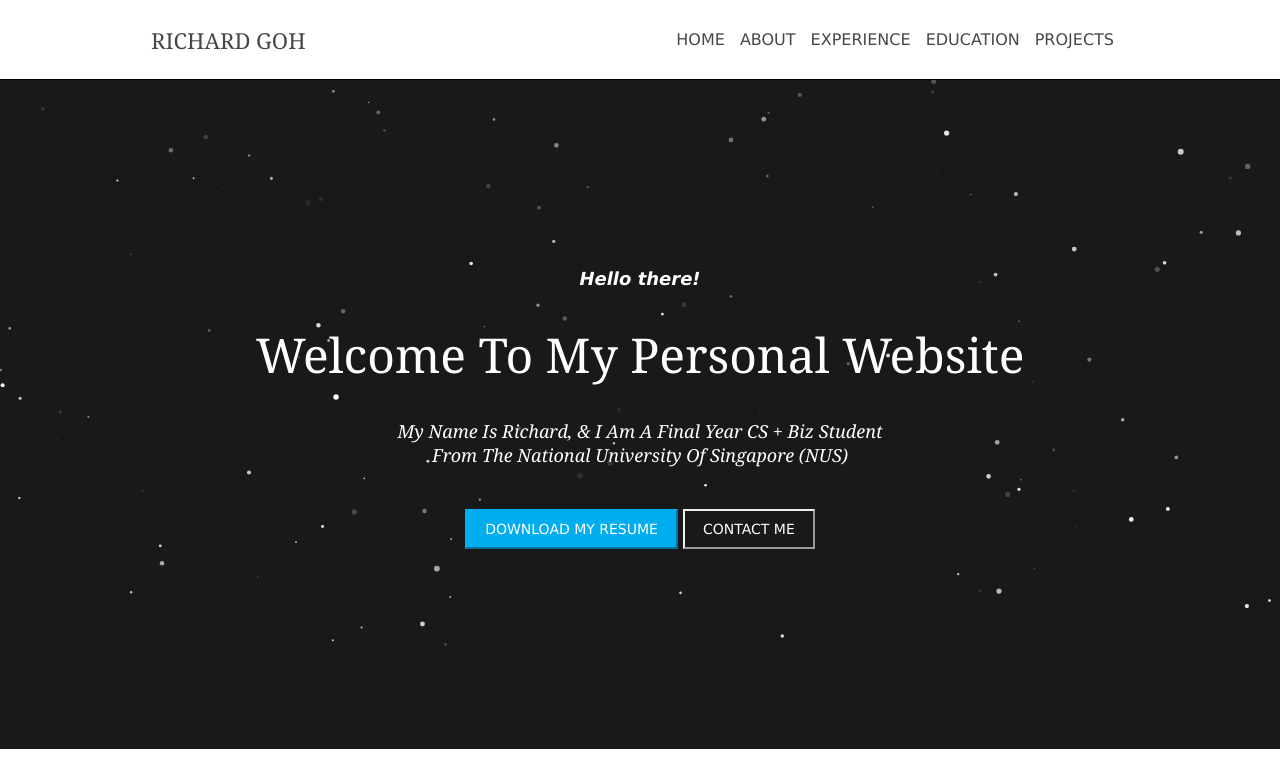
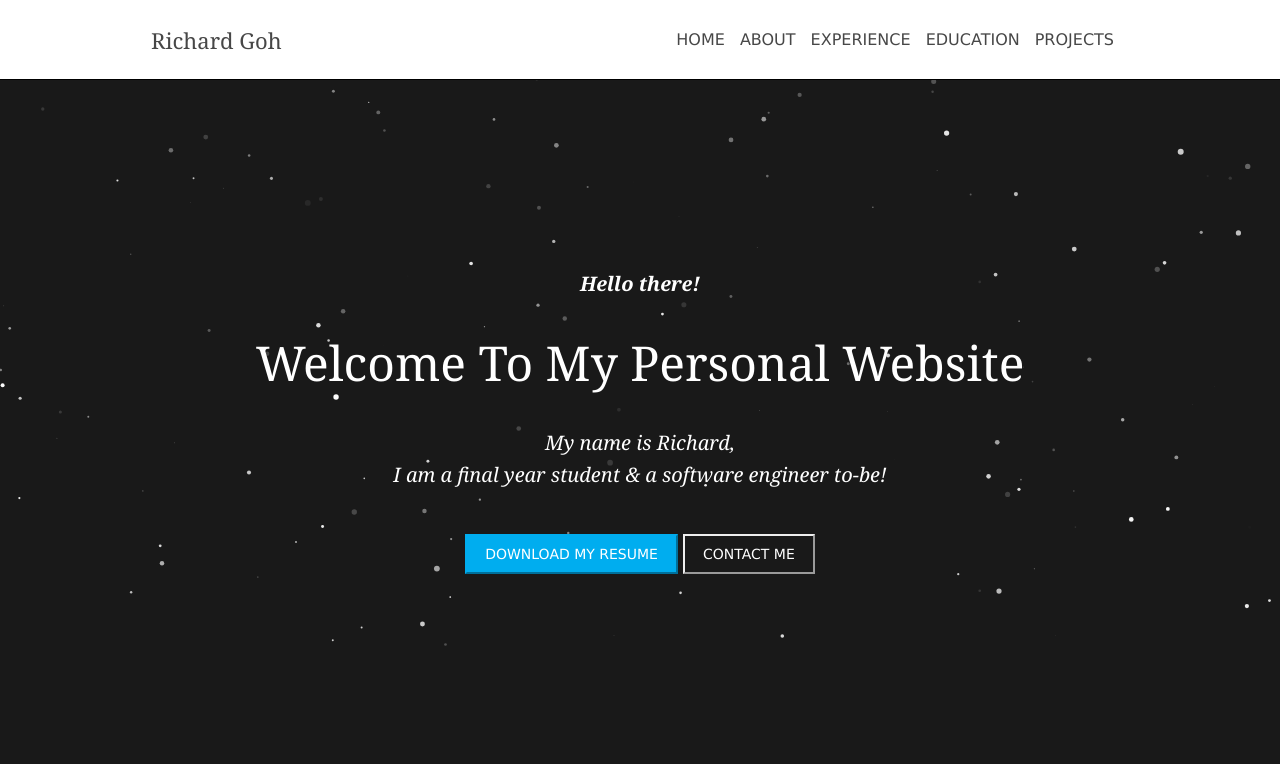
Before and after one commit to richardgohcr/richardgohcr.github.io, a website: page index.html in a window 1280 px wide. Shown: the top 766 px of the page. Drawn offline with Linux system fonts and the light colour scheme.

Commit message:
Improved copy for landing page banner

```diff
--- a/index.html
+++ b/index.html
@@ -37,9 +37,8 @@
           <p class="hello">Hello there!</p>
           <h1>Welcome to my personal website </h1>
           <h1 class="bio">
-            My name is Richard, & I am a final year CS + Biz student
-            <br/>
-             from the National University of Singapore (NUS)
+            My name is Richard,<br/>
+             I am a final year student & a software engineer to-be!
           </h1>
           <button class="btn cta">Download my resume</button>
           <button class="btn inverse cta">Contact me</button>
--- a/styles/_typography.scss
+++ b/styles/_typography.scss
@@ -1,2 +1,27 @@
-body, input, textarea, select, button{font-family:Verdana, Geneva, sans-serif;}
-h1, h2, h3, h4, h5, h6, .heading{font-family:Georgia, "Times New Roman", Times, serif;}
+body,
+input,
+textarea,
+select,
+button {
+  font-family: Verdana, Geneva, sans-serif;
+}
+h1,
+h2,
+h3,
+h4,
+h5,
+h6,
+.heading {
+  font-family: Georgia, 'Times New Roman', Times, serif;
+}
+
+h1 {
+  font-size: 3rem;
+  font-weight: 400;
+  text-transform: capitalize;
+}
+
+h2 {
+  font-size: 2.5rem;
+  font-weight: 400;
+}
--- a/styles/main.scss
+++ b/styles/main.scss
@@ -65,22 +65,21 @@
   }
 }
 .page-banner {
-  padding: 170px 0 200px 0 ;
+  padding: 170px 0 190px 0;
   margin: auto;
   text-align: center;
-  h1{
-    font-size: 3rem;
-    font-weight: 400;
-    text-transform: capitalize;
-  }
   .hello {
     font-style: italic;
-    font-size: 18px;
+    font-size: 20px;
+    text-transform: none !important;
     font-weight: 600;
+    font-family: Georgia, 'Times New Roman', Times, serif;
   }
-  p, .bio {
+  .bio {
     font-style: italic;
-    font-size: 18px;
+    font-size: 20px;
+    text-transform: none !important;
+    line-height: 2rem;
   }
   .cta {
     margin-top: 30px;
@@ -93,7 +92,7 @@
   }
 }
 
-.about-me{
+.about-me {
   text-align: center;
 }
 
```
Also changed, not shown: styles/main.css.
